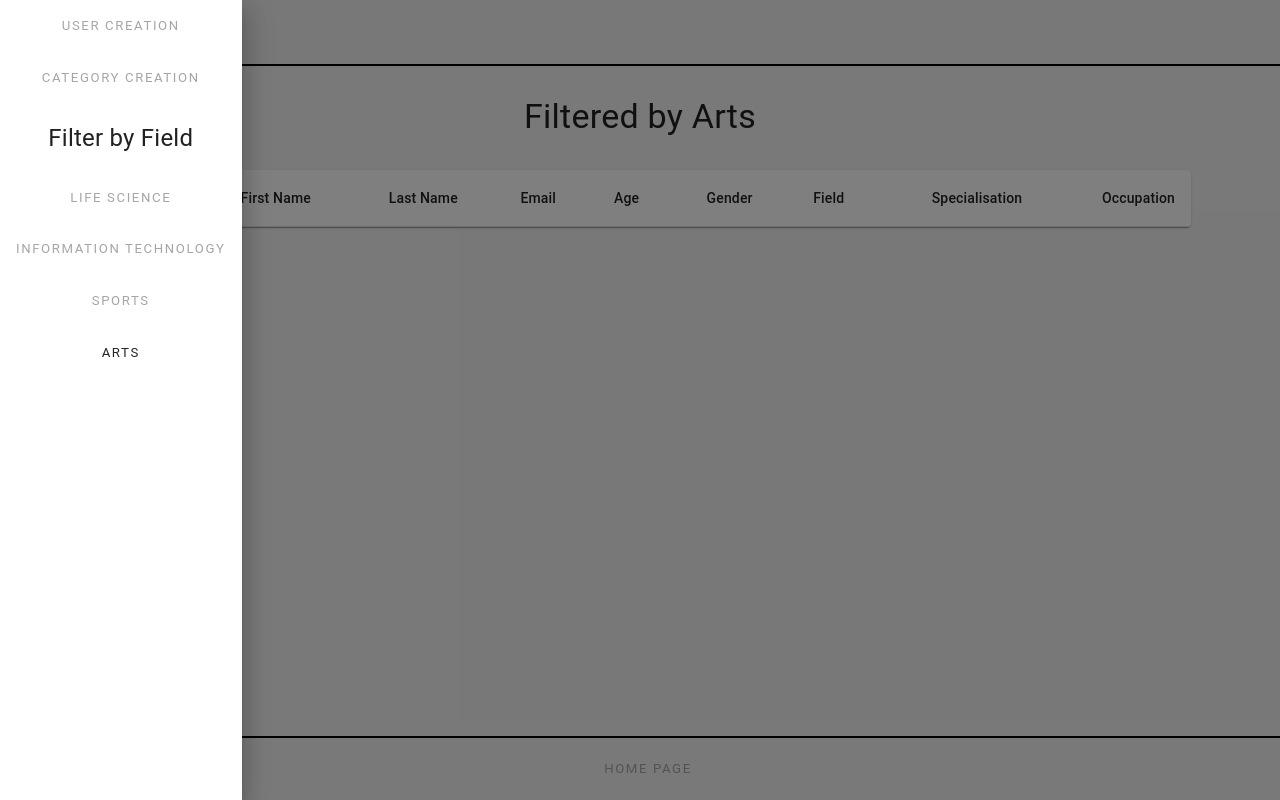
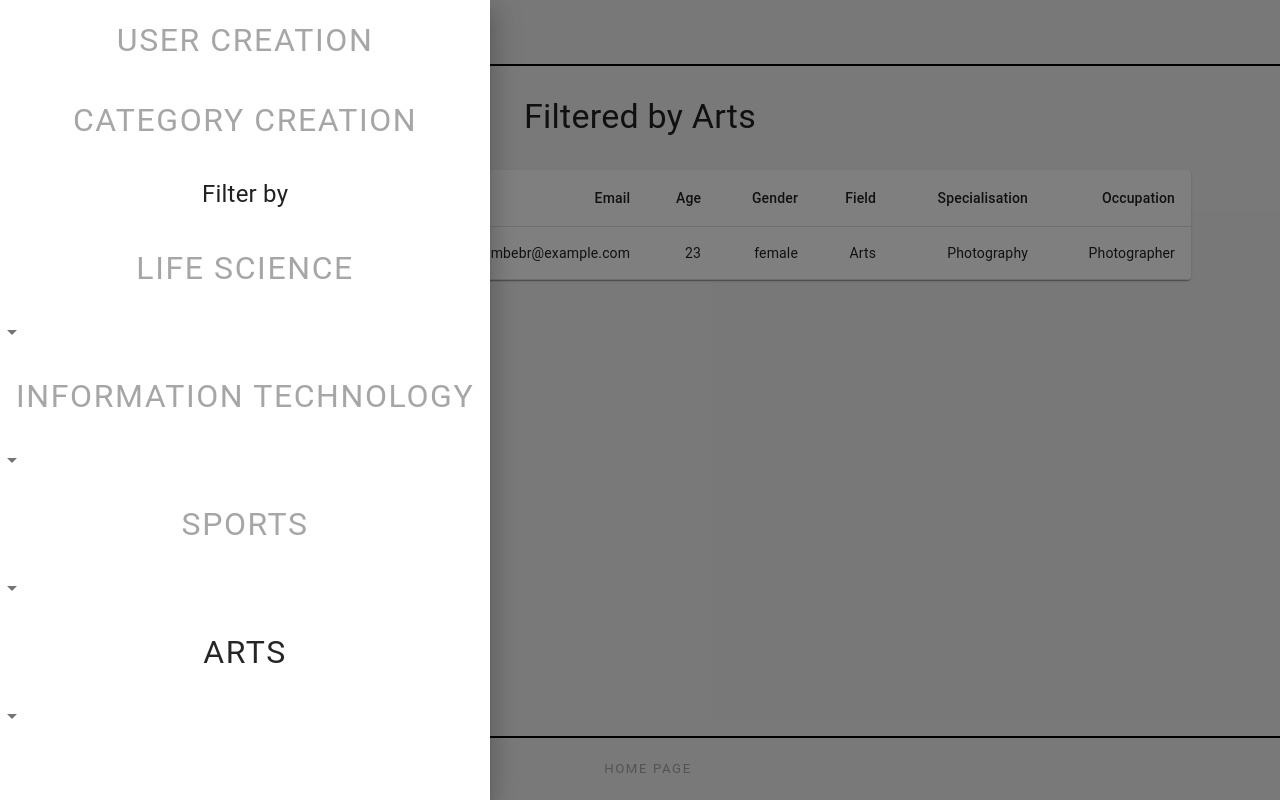
Before and after one commit to gerardasanusevicius/coherence-project, a React (Create React App) app: page /arts in a window 1280 px wide. Both pictures are taken after a click on the button 76 px from the left and 32 px from the top of the page. Built offline with nearby package versions, Linux system fonts and the light colour scheme; data requests are answered from the project's data file.

Commit message:
primitive-field-drawers-implemented

```diff
--- a/src/App.js
+++ b/src/App.js
@@ -9,13 +9,13 @@ import HomePage from './pages/home-page/index.jsx';
 import FieldCreationPage from './pages/category-creation-pages/field-creation-page.jsx';
 import SpecialisationCreationPage from './pages/category-creation-pages/specialisation-creation-page.jsx';
 import OccupationCreationPage from './pages/category-creation-pages/occupation-creation-page.jsx';
-import FilteredByFieldUsersPage from './pages/filtered-by-field-users-page/index';
+import FilteredUsersPage from './pages/filtered-users-page/index';
 
 const App = () => (
       <Routes>
         <Route element={<MainLayout />}>
           <Route path="/" element={<HomePage />} />
-          <Route path="/:id" element={<FilteredByFieldUsersPage />} />
+          <Route path="/:id" element={<FilteredUsersPage />} />
           <Route path="/user-creation" element={<UserCreationPage />} />
           <Route path="/category-creation" element={<CategoryCreationPage />} />
           <Route path="/field-creation" element={<FieldCreationPage />} />
--- a/src/components/header/index.jsx
+++ b/src/components/header/index.jsx
@@ -2,23 +2,54 @@
 import React, { useEffect, useState } from 'react';
 import {
   AppBar,
+  Box,
+  Collapse,
   Drawer,
   IconButton,
   Toolbar,
   Typography,
 } from '@mui/material';
+
 import MenuIcon from '@mui/icons-material/Menu';
+import ArrowDropDownIcon from '@mui/icons-material/ArrowDropDown';
+
 import NavigationLink from '../navigation-link';
-import { getFields } from '../../services/category-service';
+import { getFields, getOccupations, getSpecialisations } from '../../services/category-service';
 
 const Header = () => {
   const [menuOpen, setMenuOpen] = useState(false);
+  const [fieldsOpen, setFieldsOpen] = useState(false);
+  // const [specialisationsOpen, setSpecialisationsOpen] = useState(false);
   const [fields, setFields] = useState([]);
+  const [specialisations, setSpecialisations] = useState([]);
+  const [occupations, setOccupations] = useState([]);
 
   useEffect(() => {
     getFields().then(
       (res) => {
         setFields(res.data);
+      },
+      (error) => {
+        throw error;
+      },
+    );
+  }, []);
+
+  useEffect(() => {
+    getSpecialisations().then(
+      (res) => {
+        setSpecialisations(res.data);
+      },
+      (error) => {
+        throw error;
+      },
+    );
+  }, []);
+
+  useEffect(() => {
+    getOccupations().then(
+      (res) => {
+        setOccupations(res.data);
       },
       (error) => {
         throw error;
@@ -45,11 +76,40 @@ const Header = () => {
         disableGutters
       >
         <Drawer open={menuOpen} onClose={() => setMenuOpen(false)} sx={{ display: 'flex', flexDirection: 'column' }}>
-          <NavigationLink to="/user-creation">User creation</NavigationLink>
-          <NavigationLink to="/category-creation">Category creation</NavigationLink>
-          <Typography sx={{ textAlign: 'center', fontSize: '1.5rem', my: '1rem' }}>Filter by Field</Typography>
+          <NavigationLink sx={{ fontSize: '2rem' }} to="/user-creation">User creation</NavigationLink>
+          <NavigationLink sx={{ fontSize: '2rem' }}to="/category-creation">Category creation</NavigationLink>
+          <Typography sx={{ textAlign: 'center', fontSize: '1.5rem', my: '1rem' }}>Filter by</Typography>
           {
-              fields.map((field) => <NavigationLink to={`/${kebabCase(field.title)}`} key={field.id}>{field.title}</NavigationLink>)
+              fields.map((field) => (
+              <Box key={field.id}>
+              <NavigationLink to={`/${kebabCase(field.title)}`} sx={{ fontSize: '2rem' }}>{field.title}</NavigationLink>
+              <IconButton
+            size="large"
+            edge="start"
+            sx={{ mr: 2 }}
+            onClick={() => {
+              setFieldsOpen((prev) => !prev);
+            }}
+          >
+          <ArrowDropDownIcon/>
+          </IconButton>
+              <Collapse in={fieldsOpen}>
+              <Box>
+              {
+                   specialisations.filter((specialisation) => specialisation.fieldId === field.id).map((specialisation) => (
+                    <Box key={specialisation.id}>
+                  <NavigationLink to={`/${kebabCase(specialisation.title)}`} sx={{ fontSize: '1.5rem' }}>{specialisation.title}</NavigationLink>
+                  {
+                   occupations.filter((occupation) => occupation.specialisationId === specialisation.id).map((occupation) => <NavigationLink to={`/${kebabCase(occupation.title)}`} key={occupation.id} value={occupation} sx={{ fontSize: '1rem' }}>{occupation.title}</NavigationLink>)
+              }
+
+                  </Box>
+                   ))
+              }
+              </Box>
+              </Collapse>
+              </Box>
+              ))
           }
           </Drawer>
           <IconButton
--- a/src/data/db.json
+++ b/src/data/db.json
@@ -107,6 +107,18 @@
       "specialisation": "Boxing",
       "occupation": "Boxing Referee",
       "id": 9
+    },
+    {
+      "firstName": "Romualda",
+      "lastName": "Bebrytė",
+      "password": "RomBebr!12",
+      "email": "rombebr@example.com",
+      "age": 23,
+      "gender": "female",
+      "field": "Arts",
+      "specialisation": "Photography",
+      "occupation": "Photographer",
+      "id": 10
     }
   ],
   "fields": [
--- a/src/pages/filtered-by-field-users-page/index.js
+++ b/src/pages/filtered-users-page/index.js
@@ -6,7 +6,7 @@ import {
 } from '@mui/material';
 import { getUsers } from '../../services/user-service';
 
-const FilteredByFieldUsersPage = () => {
+const FilteredUsersPage = () => {
   const [users, setUsers] = useState([]);
   const { id } = useParams();
 
@@ -26,7 +26,7 @@ const FilteredByFieldUsersPage = () => {
 
   const titleCasedId = titleCase(id);
 
-  const filteredByFieldUsers = users.filter((user) => user.field === titleCasedId);
+  const filteredUsers = users.filter((user) => user.field === titleCasedId);
 
   return (
     <>
@@ -54,7 +54,7 @@ const FilteredByFieldUsersPage = () => {
           </TableRow>
         </TableHead>
         <TableBody>
-          {filteredByFieldUsers.map((user) => (
+          {filteredUsers.map((user) => (
             <TableRow
               key={user.id}
             >
@@ -88,4 +88,4 @@ const FilteredByFieldUsersPage = () => {
   );
 };
 
-export default FilteredByFieldUsersPage;
+export default FilteredUsersPage;
```
